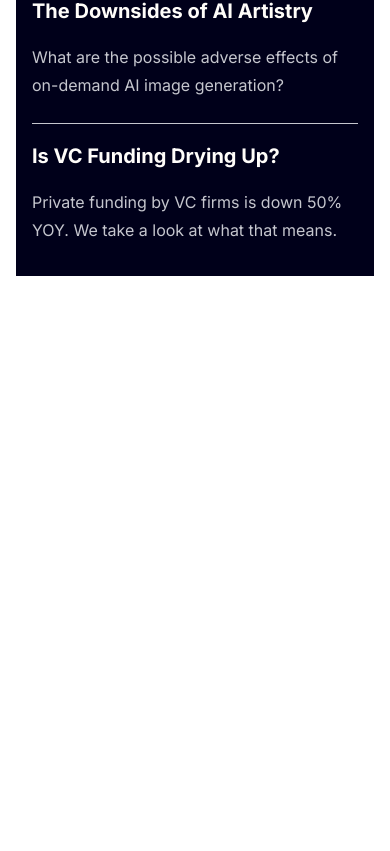
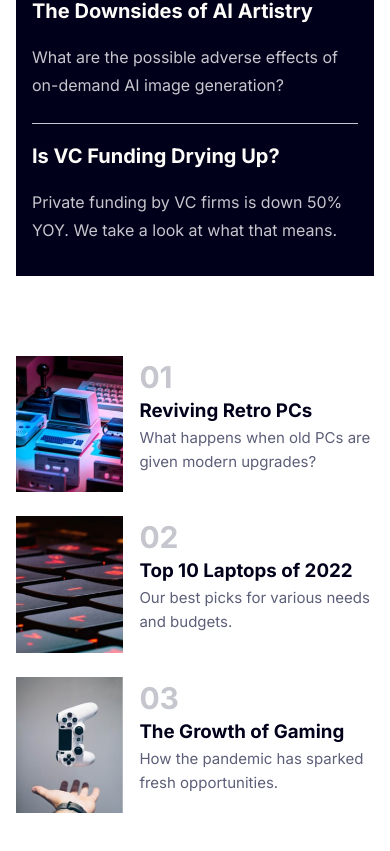
Before and after one commit to wx-it/news-homepage, a React (Create React App) app: page / in a window 390 px wide. Shown: the part 1054-1905 px from the top of the page. Before the commit the page ends 1346 px from the top, so only its background shows below. Built offline with nearby package versions, Linux system fonts and the light colour scheme.

Commit message:
grid3 mobile done

```diff
--- a/src/App.js
+++ b/src/App.js
@@ -1,10 +1,14 @@
 import SideBar from "./components/sideBar/SideBar";
 import Grid1 from "./components/grid1/Grid1";
 import Grid2 from "./components/grid2/Grid2";
+import Grid3 from "./components/grid3/Grid3";
 import { ReactComponent as Logo } from "./assets/images/logo.svg";
 import { ReactComponent as Menu } from "./assets/images/icon-menu.svg";
 import { ReactComponent as Close } from "./assets/images/icon-menu-close.svg";
 import mobileGrid1Image from "./assets/images/image-web-3-mobile.jpg";
+import retro from "./assets/images/image-retro-pcs.jpg"
+import topLaptops from "./assets/images/image-top-laptops.jpg"
+import gaming from "./assets/images/image-gaming-growth.jpg"
 
 function App() {
   return (
@@ -15,6 +19,7 @@ function App() {
       <main>
         <Grid1 mobileGrid1Image={mobileGrid1Image} />
         <Grid2 />
+        <Grid3 retro={retro} topLaptops={topLaptops} gaming={gaming} />
       </main>
     </>
   );
--- /dev/null
+++ b/src/components/grid3/Grid3.jsx
@@ -0,0 +1,34 @@
+import "./grid3.css";
+
+const Grid3 = ({ retro, topLaptops, gaming }) => {
+  return (
+    <div className="grid3">
+      <div className="card">
+        <img src={retro} alt="" />
+        <div className="content">
+          <span>01</span>
+          <h3>Reviving Retro PCs</h3>
+          <p>What happens when old PCs are given modern upgrades?</p>
+        </div>
+      </div>
+      <div className="card">
+        <img src={topLaptops} alt="" />
+        <div className="content">
+          <span>02</span>
+          <h3>Top 10 Laptops of 2022</h3>
+          <p>Our best picks for various needs and budgets.</p>
+        </div>{" "}
+      </div>
+      <div className="card">
+        <img src={gaming} alt="" />
+        <div className="content">
+          <span>03</span>
+          <h3>The Growth of Gaming</h3>
+          <p>How the pandemic has sparked fresh opportunities.</p>
+        </div>
+      </div>
+    </div>
+  );
+};
+
+export default Grid3;
--- /dev/null
+++ b/src/components/grid3/grid3.css
@@ -0,0 +1,43 @@
+.grid3{
+    margin: 5rem 0;
+}
+
+.card{
+    display: flex;
+    justify-content: space-between;
+    align-items: center;
+    width: 100%;
+    gap: 1rem;
+    margin-bottom: 1.5rem;
+}
+
+.grid3 img{
+    width: 30%;
+    height: 100%;
+}
+
+.content{
+    display: flex;
+    flex-direction: column;
+    justify-content: center;
+    align-items: flex-start;
+}
+
+.content span{
+    color: hsl(233, 8%, 79%);
+    font-size: 30px;
+    font-weight: 700;
+}
+
+.content h3{
+    margin: 0;
+    color: hsl(240, 100%, 5%);
+    margin-top: 0.25rem;
+}
+
+.content p{
+    color: hsl(236, 13%, 42%);
+    font-size: 15px;
+    margin-top: 0.25rem;
+    line-height: 1.5rem;
+}
```
